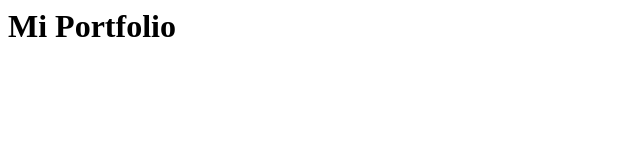
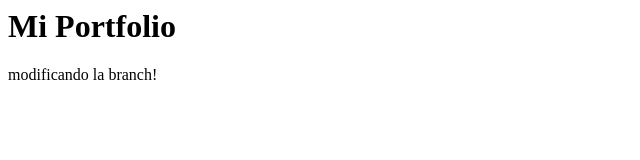
Before and after one commit to solsuli/PortfolioFrontEnd, a plain HTML site: page index.html in a window 1280 px wide. Shown: the whole page, without its empty margins (0-640 px from the left). Drawn offline with Linux system fonts and the light colour scheme.

Commit message:
Update index.html

```diff
--- a/index.html
+++ b/index.html
@@ -1 +1,2 @@
 <h1>Mi Portfolio</h1>
+<p> modificando la branch!</p>
```
